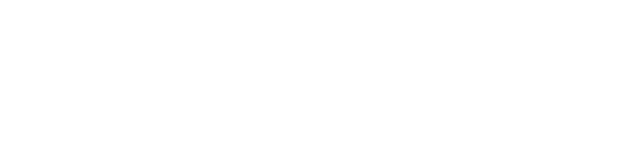
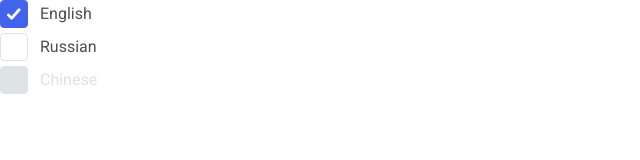
Before and after one commit to js-tasks-ru/htmlcss-20210114_alexdrajuk, a website: page 07-lection5/01-checkbox/index.html in a window 1280 px wide. Shown: the whole page, without its empty margins (0-640 px from the left). Drawn offline with Linux system fonts and the light colour scheme.

Commit message:
07-lection5 01-checkbox

```diff
--- a/07-lection5/01-checkbox/checkbox.css
+++ b/07-lection5/01-checkbox/checkbox.css
@@ -0,0 +1,65 @@
+.checkbox {
+    display: flex;
+    align-items: center;
+}
+
+.checkbox__control {
+    width: 1px;
+    height: 1px;
+    pointer-events: none;
+    position: absolute;
+    opacity: 0;
+}
+
+.checkbox__state {
+    box-sizing: border-box;
+    width: 28px;
+    height: 28px;
+    border: 1px solid var(--main-secondary-darken2);
+    border-radius: 4px;
+    display: flex;
+    justify-content: center;
+    align-items: center;
+    background-color: var(--main);
+}
+
+.checkbox__icon {
+    display: none;
+}
+
+.checkbox__label {
+    padding-left: 12px;
+    font-size: 16px;
+    line-height: 1.5;
+    color: var(--main-secondary-darken4);
+}
+
+
+.checkbox__control:checked ~ .checkbox__state {
+    background-color: var(--accent-primary);
+    border-color: var(--accent-primary);
+}
+
+.checkbox__control:checked ~ .checkbox__state .checkbox__icon {
+    display: block;
+    width: 14px;
+    height: 14px;
+    color: var(--main);
+}
+
+.checkbox__control:hover:enabled ~ .checkbox__state {
+    cursor: pointer;
+}
+
+.checkbox__control:disabled ~ .checkbox__state {
+    background-color: var(--main-secondary-darken2);
+    border-color: var(--main-secondary-darken2)
+}
+
+.checkbox__control:disabled ~ .checkbox__label {
+    color: var(--main-secondary-darken2);
+}
+
+.checkbox__control:focus ~ .checkbox__label {
+    text-decoration: underline;
+}
--- a/07-lection5/01-checkbox/index.html
+++ b/07-lection5/01-checkbox/index.html
@@ -4,8 +4,40 @@
     <head>
         <link rel="stylesheet" href="../../assets/css/main.css">
         <link rel="stylesheet" href="./checkbox.css">
+        <style>
+            .checkbox {
+                margin-bottom: 5px;
+            }
+        </style>
     </head>
     <body>
-
+        <label class="checkbox">
+            <input type="checkbox" class="checkbox__control" name="languge" value="english" checked>
+            <div class="checkbox__state">
+                <svg class="checkbox__icon">
+                    <use xlink:href="#svg-sprite__check">
+                </svg>
+            </div>
+            <div class="checkbox__label">English</div>
+        </label>
+        <label class="checkbox">
+            <input type="checkbox" class="checkbox__control" name="languge" value="russian">
+            <div class="checkbox__state">
+                <svg class="checkbox__icon">
+                    <use xlink:href="#svg-sprite__check">
+                </svg>
+            </div>
+            <div class="checkbox__label">Russian</div>
+        </label>
+        <label class="checkbox">
+            <input type="checkbox" class="checkbox__control" name="languge" value="chinese" disabled>
+            <div class="checkbox__state">
+                <svg class="checkbox__icon">
+                    <use xlink:href="#svg-sprite__check">
+                </svg>
+            </div>
+            <div class="checkbox__label">Chinese</div>
+        </label>
+        <script src="../../scripts/svg-sprite.js"></script>
     </body>
 </html>
```
